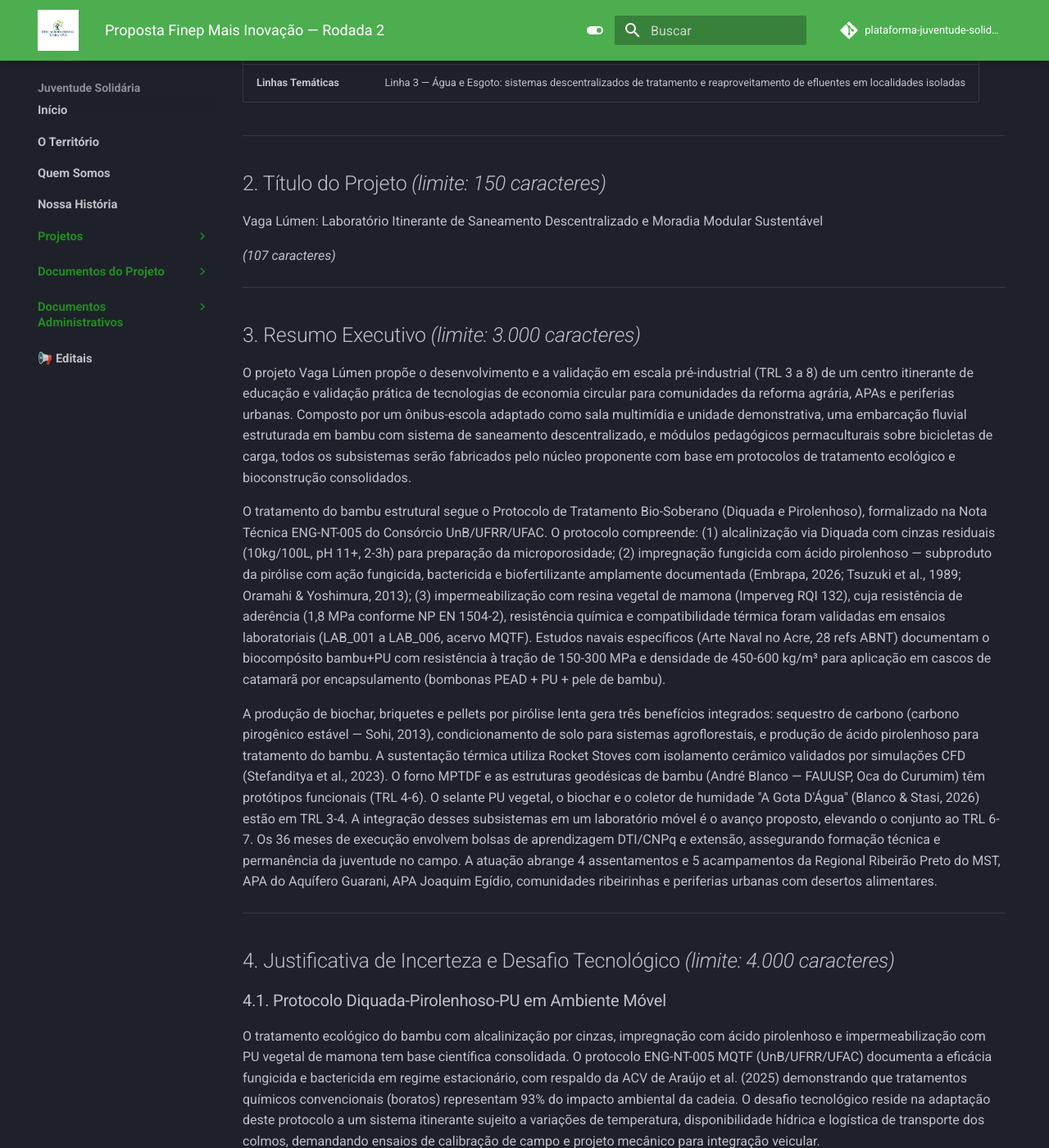
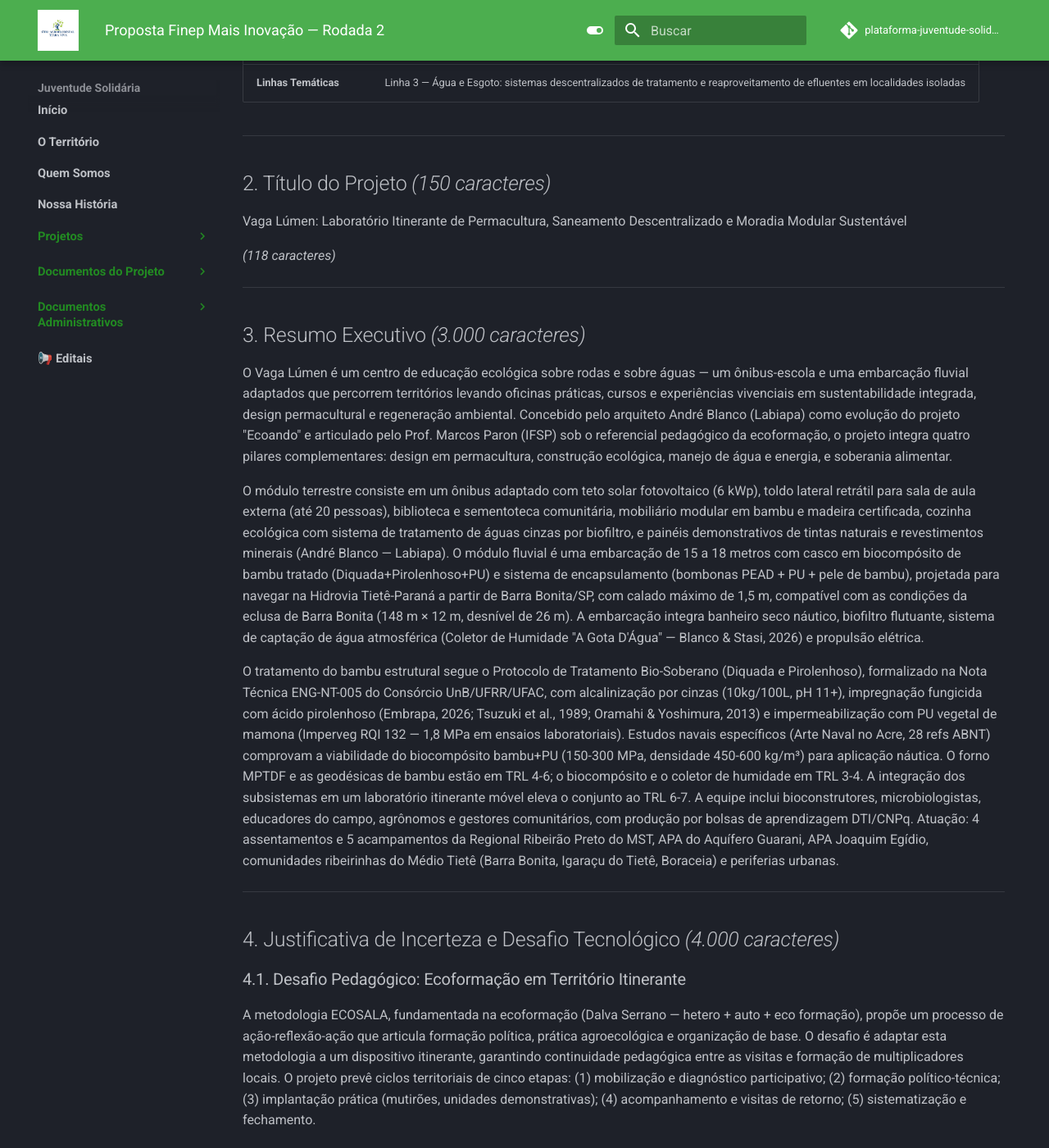
Before and after one commit to takwaratec/plataforma-juventude-solidaria-2026, an MkDocs documentation site: the page built from docs/editais/fundo-vaga-lumen-2026/proposta-final-vaga-lumen.md, in a window 1280 px wide and 1400 px high, scrolled down 491 px. Shown: the whole window at 82% size. Built offline with MkDocs 1.6.1 and Material for MkDocs 9.7.7, drawn with Linux system fonts in a browser that asks for light colours; comment, search, counter and statistics services are not loaded; some of the changed text lies outside the part shown.

Commit message:
Revisao completa: incorpora visao Andre (bioconstrucao, tintas, permacultura), Marcos (ecoformacao) e dados hidrovia Tiete

```diff
--- a/docs/editais/fundo-vaga-lumen-2026/proposta-final-vaga-lumen.md
+++ b/docs/editais/fundo-vaga-lumen-2026/proposta-final-vaga-lumen.md
@@ -2,8 +2,8 @@
 
 **Linhas:** 3 — Água e Esgoto / 4 — Moradia e Espaços Públicos Sustentáveis
 **Modalidade:** Subvenção Econômica — Arranjo Simples
-**Projeto:** Vaga Lúmen — Laboratório Itinerante de Saneamento Descentralizado e Moradia Modular Sustentável
-**Grupo:** ECOSALA — Núcleo Ribeirão Preto
+**Projeto:** Vaga Lúmen — Laboratório Itinerante de Permacultura, Saneamento Descentralizado e Moradia Modular Sustentável
+**Grupo:** ECOSALA — Núcleo Ribeirão Preto / Campinas
 
 ---
 
@@ -12,50 +12,50 @@
 | Campo | Informação |
 |---|---|
 | **Empresa Proponente** | [Cooperativa/Associação local — a definir] |
-| **ICT(s) Participante(s)** | UnB (LaPeCFaS) — tratamento de bambu MPTDF | IFSP Sertãozinho — microbiologia e ensaios mecânicos | IFB Planaltina — educação do campo e bambu | Labiapa/Unicamp — bioconstrução | Embrapa Campinas — produção orgânica e ATER |
+| **ICT(s) Participante(s)** | IFSP Sertãozinho — microbiologia e ensaios mecânicos | UnB (LaPeCFaS) — tratamento de bambu MPTDF | IFB Planaltina — educação do campo | Labiapa/Unicamp — bioconstrução e design permacultural | Embrapa Campinas — produção orgânica e ATER |
 | **Linhas Temáticas** | Linha 3 — Água e Esgoto: sistemas descentralizados de tratamento e reaproveitamento de efluentes em localidades isoladas | Linha 4 — Moradia e Espaços Públicos Sustentáveis: novos materiais leves e sustentáveis para habitação e equipamentos públicos de base comunitária |
 
 ---
 
-## 2. Título do Projeto *(limite: 150 caracteres)*
+## 2. Título do Projeto *(150 caracteres)*
 
-Vaga Lúmen: Laboratório Itinerante de Saneamento Descentralizado e Moradia Modular Sustentável
+Vaga Lúmen: Laboratório Itinerante de Permacultura, Saneamento Descentralizado e Moradia Modular Sustentável
 
-*(107 caracteres)*
+*(118 caracteres)*
 
 ---
 
-## 3. Resumo Executivo *(limite: 3.000 caracteres)*
+## 3. Resumo Executivo *(3.000 caracteres)*
 
-O projeto Vaga Lúmen propõe o desenvolvimento e a validação em escala pré-industrial (TRL 3 a 8) de um centro itinerante de educação e validação prática de tecnologias de economia circular para comunidades da reforma agrária, APAs e periferias urbanas. Composto por um ônibus-escola adaptado como sala multimídia e unidade demonstrativa, uma embarcação fluvial estruturada em bambu com sistema de saneamento descentralizado, e módulos pedagógicos permaculturais sobre bicicletas de carga, todos os subsistemas serão fabricados pelo núcleo proponente com base em protocolos de tratamento ecológico e bioconstrução consolidados.
+O Vaga Lúmen é um centro de educação ecológica sobre rodas e sobre águas — um ônibus-escola e uma embarcação fluvial adaptados que percorrem territórios levando oficinas práticas, cursos e experiências vivenciais em sustentabilidade integrada, design permacultural e regeneração ambiental. Concebido pelo arquiteto André Blanco (Labiapa) como evolução do projeto "Ecoando" e articulado pelo Prof. Marcos Paron (IFSP) sob o referencial pedagógico da ecoformação, o projeto integra quatro pilares complementares: design em permacultura, construção ecológica, manejo de água e energia, e soberania alimentar.
 
-O tratamento do bambu estrutural segue o Protocolo de Tratamento Bio-Soberano (Diquada e Pirolenhoso), formalizado na Nota Técnica ENG-NT-005 do Consórcio UnB/UFRR/UFAC. O protocolo compreende: (1) alcalinização via Diquada com cinzas residuais (10kg/100L, pH 11+, 2-3h) para preparação da microporosidade; (2) impregnação fungicida com ácido pirolenhoso — subproduto da pirólise com ação fungicida, bactericida e biofertilizante amplamente documentada (Embrapa, 2026; Tsuzuki et al., 1989; Oramahi & Yoshimura, 2013); (3) impermeabilização com resina vegetal de mamona (Imperveg RQI 132), cuja resistência de aderência (1,8 MPa conforme NP EN 1504-2), resistência química e compatibilidade térmica foram validadas em ensaios laboratoriais (LAB_001 a LAB_006, acervo MQTF). Estudos navais específicos (Arte Naval no Acre, 28 refs ABNT) documentam o biocompósito bambu+PU com resistência à tração de 150-300 MPa e densidade de 450-600 kg/m³ para aplicação em cascos de catamarã por encapsulamento (bombonas PEAD + PU + pele de bambu).
+O módulo terrestre consiste em um ônibus adaptado com teto solar fotovoltaico (6 kWp), toldo lateral retrátil para sala de aula externa (até 20 pessoas), biblioteca e sementoteca comunitária, mobiliário modular em bambu e madeira certificada, cozinha ecológica com sistema de tratamento de águas cinzas por biofiltro, e painéis demonstrativos de tintas naturais e revestimentos minerais (André Blanco — Labiapa). O módulo fluvial é uma embarcação de 15 a 18 metros com casco em biocompósito de bambu tratado (Diquada+Pirolenhoso+PU) e sistema de encapsulamento (bombonas PEAD + PU + pele de bambu), projetada para navegar na Hidrovia Tietê-Paraná a partir de Barra Bonita/SP, com calado máximo de 1,5 m, compatível com as condições da eclusa de Barra Bonita (148 m × 12 m, desnível de 26 m). A embarcação integra banheiro seco náutico, biofiltro flutuante, sistema de captação de água atmosférica (Coletor de Humidade "A Gota D'Água" — Blanco & Stasi, 2026) e propulsão elétrica.
 
-A produção de biochar, briquetes e pellets por pirólise lenta gera três benefícios integrados: sequestro de carbono (carbono pirogênico estável — Sohi, 2013), condicionamento de solo para sistemas agroflorestais, e produção de ácido pirolenhoso para tratamento do bambu. A sustentação térmica utiliza Rocket Stoves com isolamento cerâmico validados por simulações CFD (Stefanditya et al., 2023). O forno MPTDF e as estruturas geodésicas de bambu (André Blanco — FAUUSP, Oca do Curumim) têm protótipos funcionais (TRL 4-6). O selante PU vegetal, o biochar e o coletor de humidade "A Gota D'Água" (Blanco & Stasi, 2026) estão em TRL 3-4. A integração desses subsistemas em um laboratório móvel é o avanço proposto, elevando o conjunto ao TRL 6-7. Os 36 meses de execução envolvem bolsas de aprendizagem DTI/CNPq e extensão, assegurando formação técnica e permanência da juventude no campo. A atuação abrange 4 assentamentos e 5 acampamentos da Regional Ribeirão Preto do MST, APA do Aquífero Guarani, APA Joaquim Egídio, comunidades ribeirinhas e periferias urbanas com desertos alimentares.
+O tratamento do bambu estrutural segue o Protocolo de Tratamento Bio-Soberano (Diquada e Pirolenhoso), formalizado na Nota Técnica ENG-NT-005 do Consórcio UnB/UFRR/UFAC, com alcalinização por cinzas (10kg/100L, pH 11+), impregnação fungicida com ácido pirolenhoso (Embrapa, 2026; Tsuzuki et al., 1989; Oramahi & Yoshimura, 2013) e impermeabilização com PU vegetal de mamona (Imperveg RQI 132 — 1,8 MPa em ensaios laboratoriais). Estudos navais específicos (Arte Naval no Acre, 28 refs ABNT) comprovam a viabilidade do biocompósito bambu+PU (150-300 MPa, densidade 450-600 kg/m³) para aplicação náutica. O forno MPTDF e as geodésicas de bambu estão em TRL 4-6; o biocompósito e o coletor de humidade em TRL 3-4. A integração dos subsistemas em um laboratório itinerante móvel eleva o conjunto ao TRL 6-7. A equipe inclui bioconstrutores, microbiologistas, educadores do campo, agrônomos e gestores comunitários, com produção por bolsas de aprendizagem DTI/CNPq. Atuação: 4 assentamentos e 5 acampamentos da Regional Ribeirão Preto do MST, APA do Aquífero Guarani, APA Joaquim Egídio, comunidades ribeirinhas do Médio Tietê (Barra Bonita, Igaraçu do Tietê, Boraceia) e periferias urbanas.
 
 ---
 
-## 4. Justificativa de Incerteza e Desafio Tecnológico *(limite: 4.000 caracteres)*
+## 4. Justificativa de Incerteza e Desafio Tecnológico *(4.000 caracteres)*
 
-### 4.1. Protocolo Diquada-Pirolenhoso-PU em Ambiente Móvel
+### 4.1. Desafio Pedagógico: Ecoformação em Território Itinerante
 
-O tratamento ecológico do bambu com alcalinização por cinzas, impregnação com ácido pirolenhoso e impermeabilização com PU vegetal de mamona tem base científica consolidada. O protocolo ENG-NT-005 MQTF (UnB/UFRR/UFAC) documenta a eficácia fungicida e bactericida em regime estacionário, com respaldo da ACV de Araújo et al. (2025) demonstrando que tratamentos químicos convencionais (boratos) representam 93% do impacto ambiental da cadeia. O desafio tecnológico reside na adaptação deste protocolo a um sistema itinerante sujeito a variações de temperatura, disponibilidade hídrica e logística de transporte dos colmos, demandando ensaios de calibração de campo e projeto mecânico para integração veicular.
+A metodologia ECOSALA, fundamentada na ecoformação (Dalva Serrano — hetero + auto + eco formação), propõe um processo de ação-reflexão-ação que articula formação política, prática agroecológica e organização de base. O desafio é adaptar esta metodologia a um dispositivo itinerante, garantindo continuidade pedagógica entre as visitas e formação de multiplicadores locais. O projeto prevê ciclos territoriais de cinco etapas: (1) mobilização e diagnóstico participativo; (2) formação político-técnica; (3) implantação prática (mutirões, unidades demonstrativas); (4) acompanhamento e visitas de retorno; (5) sistematização e fechamento.
 
-### 4.2. Integração Náutica do Biocompósito Bambu+PU
+### 4.2. Desafio Construtivo: Integração de Técnicas de Bioconstrução em Unidade Móvel
 
-O biocompósito bambu tratado + PU vegetal de mamona dispõe de estudos navais específicos (Arte Naval no Acre, 28 referências ABNT) e ensaios laboratoriais de aderência (LAB_001: 1,8 MPa), resistência química (LAB_003), permeabilidade ao vapor (LAB_005) e compatibilidade térmica (LAB_006). O conceito de catamarã por encapsulamento (bombonas PEAD + PU + pele de bambu) está documentado no mesmo acervo. O desafio consiste na validação do biocompósito em ambiente de imersão permanente, névoa salina e esforços dinâmicos de navegação — condições não abrangidas pelos ensaios laboratoriais existentes. O projeto prevê a construção de protótipo em escala 1:1 com ensaios de intemperismo acelerado, flutuação e navegabilidade nas ICTs parceiras.
+O projeto de André Blanco propõe a incorporação de múltiplas técnicas de bioconstrução no ônibus-escola: revestimentos de tintas minerais, mobiliário modular em bambu e madeira certificada, toldo lateral retrátil para expansão de área útil, cozinha ecológica com biofiltro de águas cinzas, e biblioteca/sementoteca integrada ao layout veicular. O desafio é adaptar estas técnicas — originalmente desenvolvidas para construções fixas — a um ambiente veicular sujeito a vibração, variação térmica e restrições de peso e espaço. O projeto prevê prototipagem em escala real no Labiapa (Campinas) antes da aplicação no veículo.
 
-### 4.3. Sistemas Biológicos de Saneamento em Ambiente Móvel
+### 4.3. Desafio Náutico: Biocompósito Bambu+PU em Ambiente Fluvial
 
-O banheiro seco compostável e o biofiltro dinâmico foram validados em unidades fixas. Sua operação em embarcação com vibração mecânica e inclinações requer projeto de amortecimento e ensaios dinâmicos de colonização microbiana.
+O biocompósito bambu tratado + PU vegetal dispõe de estudos navais (Arte Naval no Acre, 28 refs ABNT) e ensaios laboratoriais (LAB_001 a LAB_006 — aderência de 1,8 MPa, resistência química, permeabilidade ao vapor e compatibilidade térmica). O conceito de casco por encapsulamento (bombonas PEAD + PU + pele de bambu) está documentado no acervo MQTF. O desafio é validar este sistema construtivo em escala real nas condições da Hidrovia Tietê-Paraná, considerando navegação em lagos de barragem (profundidade de 2,5 a 30 m), passagem pelas eclusas (desnível de 26 m em Barra Bonita) e atracação em margens com calado reduzido. O projeto prevê a construção de protótipo em escala 1:1 com ensaios de flutuação, estabilidade e navegabilidade.
 
-### 4.4. Contraponto ao Tratamento Químico Convencional
+### 4.4. Desafio Ambiental: Substituição do Tratamento Químico Convencional
 
-O tratamento químico com bórax/CCA gera toxicidade carcinogênica — 93% do impacto ambiental da cadeia (Araújo, 2025), lixiviação de metais, inviabilidade em APAs e dependência de indústria externa. O protocolo proposto (Diquada + Pirolenhoso + PU) opera com toxicidade zero, resíduo incorporável ao solo e insumos de biomassa local, sendo a única alternativa compatível com a APA do Aquífero Guarani onde se situa o Assentamento Mário Lago.
+O tratamento químico com bórax/CCA gera 93% do impacto ambiental da cadeia do bambu (Araújo, 2025), com toxicidade carcinogênica, lixiviação de metais e inviabilidade em APAs. O protocolo Diquada-Pirolenhoso-PU opera com toxicidade zero, resíduo incorporável ao solo e insumos de biomassa local — única alternativa compatível com a APA do Aquífero Guarani.
 
-### 4.5. Biochar, Bioenergia e Créditos de Carbono
+### 4.5. Área de Atuação e Logística Fluvial
 
-A pirólise de biomassa gera biochar (condicionador de solo e meio filtrante), ácido pirolenhoso (fungicida, biofertilizante, biodefensivo) e bioenergia (briquetes, pellets, gás de síntese) com poder calorífico de 4.500-6.200 kcal/kg. O biochar viabiliza créditos de carbono por sequestro de carbono pirogênico (Sohi, 2013), agregando sustentabilidade financeira ao projeto.
+A Hidrovia Tietê-Paraná oferece 2.400 km de vias navegáveis, sendo ~800 km no Rio Tietê entre Barra Bonita e a foz, com 6 eclusas (Barra Bonita, Bariri, Ibitinga, Promissão, Nova Avanhandava, Três Irmãos). Os rios Pardo e Mogi-Guaçu, próximos a Ribeirão Preto, não são navegáveis para embarcações de médio porte. A base operacional fluvial será Barra Bonita (km 120 da hidrovia), que já dispõe de infraestrutura turística e portuária, com atuação nos 4 assentamentos e 5 acampamentos da Regional Ribeirão Preto acessíveis por via rodoviária.
 
 ---
 
@@ -63,18 +63,18 @@
 
 | Item | Descrição | Valor (R$) |
 |---|---|---|
-| Chassis de ônibus elétrico/híbrido novo | Aquisição e adaptação construtiva pelo grupo (revestimentos ecológicos, marcenaria em bambu, sistema de reuso de águas cinzas) | 1.200.000 |
-| Embarcação fluvial | Casco náutico 12m em bambu tratado (Diquada+Pirolenhoso+PU) com propulsão elétrica | 450.000 |
-| Módulos de saneamento náutico | Banheiro seco, biofiltro flutuante, dessalinizador por gravidade | 90.000 |
-| Sistema solar fotovoltaico | Painéis semiflexíveis 6 kWp, inversores, baterias | 180.000 |
-| Bicicletas cargueiras elétricas | 3 unidades com baú pedagógico | 36.000 |
-| Ensaios de P&D (ICTs) | Caracterização mecânica bambu, análises de água, ensaios intemperismo, colonização microbiana | 350.000 |
-| Bolsas de aprendizagem e formação técnica | DTI/CNPq, EXT, bolsistas de extensão (Lei 10.973/2004 — Lei de Inovação) | 850.000 |
-| Insumos de bioconstrução e logística | Sementes, ferramentas, transporte, hospedagem | 320.000 |
-| Taxas administrativas e seguros | Seguros náutico/terrestre, taxas regulatórias, PI | 150.000 |
-| **Total** | | **3.626.000** |
+| Chassis de ônibus elétrico/híbrido | Aquisição e adaptação construtiva: toldo retrátil, mobiliário modular bambu, biblioteca/sementoteca, cozinha ecológica, tintas minerais, sistema de reuso de águas cinzas | 1.200.000 |
+| Embarcação fluvial (15-18 m) | Casco biocompósito bambu+PU (encapsulamento PEAD+PU+bambu), propulsão elétrica, painéis solares, banheiro seco náutico, biofiltro flutuante, coletor de humidade | 550.000 |
+| Prototipagem e ensaios (bioconstrução) | Construção de protótipo do módulo habitacional no Labiapa, testes de tintas minerais e mobiliário modular | 180.000 |
+| Ensaios de P&D (ICTs) | Caracterização mecânica bambu, intemperismo acelerado, ensaios de flutuação, colonização microbiana de biofiltros | 350.000 |
+| Sistema solar fotovoltaico | Painéis semiflexíveis 6 kWp, inversores, baterias (ônibus + embarcação) | 180.000 |
+| Bicicletas cargueiras elétricas | 3 unidades com baú pedagógico para módulos permaculturais | 36.000 |
+| Bolsas de aprendizagem | DTI/CNPq, EXT, bolsistas de extensão (Lei 10.973/2004) | 850.000 |
+| Insumos e logística | Sementes, ferramentas, tintas, fibras, transporte, hospedagem, alimentação das brigadas | 320.000 |
+| Taxas administrativas e seguros | Seguros náutico/terrestre, taxas regulatórias, Capitania dos Portos, PI | 150.000 |
+| **Total** | | **3.816.000** |
 
-*Valor mínimo exigido: R$ 5.000.000. Para atingi-lo: incluir 2º ônibus-escola (R$ 1.200.000 = R$ 4.826.000) ou replicar as unidades móveis para segunda bacia hidrográfica, ou ainda adicionar módulo de produção de briquetes e pellets para bioenergia comunitária (R$ 350.000) e programa de bolsas complementar (R$ 450.000).*
+*Valor mínimo: R$ 5.000.000. Complemento: 2º ônibus (R$ 1.200.000) ou módulo de briquetes/pellets (R$ 350.000) + bolsas complementares (R$ 450.000).*
 
 ---
 
@@ -82,18 +82,18 @@
 
 | Nome | Formação | Instituição | Função |
 |---|---|---|---|
-| Marcos Eduardo Paron | Agronomia (UFLA), Doutor em Microbiologia do Solo | IFSP Sertãozinho | Coordenação técnica, microbiologia de biofiltros |
-| André Blanco | Arquitetura e Urbanismo (PUC Campinas) | Labiapa / CAU | Projeto construtivo, bioconstrução, geodésicas |
-| Vicente de Paulo Borges | Agronomia (UFLA), Doutor Educação do Campo | IFB Planaltina | MPTDF, educação do campo |
+| Marcos Eduardo Paron | Agronomia (UFLA), Doutor Microbiologia do Solo | IFSP Sertãozinho | Coordenação, ecoformação, microbiologia de biofiltros, plantas medicinais |
+| André Blanco | Arquitetura e Urbanismo (PUC Campinas) | Labiapa / CAU | Bioconstrução, geodésicas, tintas minerais, design permacultural, projeto construtivo do ônibus e embarcação |
+| Vicente de Paulo Borges | Agronomia (UFLA), Doutor Educação do Campo | IFB Planaltina | MPTDF, educação do campo, formação de multiplicadores |
 | Gisele Freitas Vilela | Agronomia (UFLA) | Embrapa Campinas | Produção orgânica, ATER, Organoteca |
-| Joaquim Lauro Sando | Engenheiro Agrônomo | MST Regional Ribeirão Preto | Articulação territorial |
+| Joaquim Lauro Sando | Engenheiro Agrônomo | MST Regional RP | Articulação territorial, segurança alimentar |
 | Murillo Miguel | Desenvolvedor web | Coletivo Terra Viva | Operação de campo, logística |
-| Raphaela Palma | Nutrição + Psicologia, Mestre Saúde Pública (USP) | Coletivo Terra Viva | Saúde Integral, desertos alimentares |
+| Raphaela Palma | Nutrição + Psicologia, Mestre Saúde Pública | Coletivo Terra Viva | Saúde Integral, desertos alimentares |
 | Luci Okino | Gestão comunitária | Estação Luz | Espaço físico, articulação local |
-| Henrique Bueno | Direito, TI | Estação Luz | Gestão administrativa |
-| Luis Felipe Araujo | Arquitetura e Urbanismo | Labiapa | Projeto complementar |
+| Henrique Bueno | Direito, TI | Estação Luz | Gestão administrativa, licitações |
+| Luis Felipe Araujo | Arquitetura e Urbanismo | Labiapa | Projeto complementar, CAD |
 
-Fichas completas em: `github.com/takwaratec/Analises-e-escrita-cientifica/docs/analyses/ecosala/`
+Fichas completas: `github.com/takwaratec/Analises-e-escrita-cientifica/docs/analyses/ecosala/`
 
 ---
 
@@ -102,41 +102,43 @@
 | Fase | Atividades | Período | Valor (R$) |
 |---|---|---|---|
 | **1 — Implantação** | Aquisição de chassis, formação de bolsistas, mobilização territorial, compra de insumos | Mês 1-6 | 1.200.000 |
-| **2 — Fabricação** | Construção do ônibus-escola, embarcação, módulos de saneamento, sistema solar | Mês 7-18 | 1.500.000 |
-| **3 — Ensaios e Validação** | Ensaios de intemperismo, testes de navegação, validação de biofiltros, calibração de biofertilizantes | Mês 13-24 | 450.000 |
-| **4 — Operação Itinerante** | 12 meses de atuação nos 9 territórios, formação de multiplicadores, sistematização | Mês 19-30 | 350.000 |
-| **5 — Consolidação** | Sistematização, publicações, prestação de contas, plano de continuidade | Mês 31-36 | 126.000 |
+| **2 — Fabricação** | Protótipo Labiapa, adaptação do ônibus (toldo, mobiliário, cozinha), construção da embarcação, sistema solar | Mês 7-18 | 1.500.000 |
+| **3 — Ensaios** | Intemperismo, navegabilidade, biofiltros, calibração de biofertilizantes, validação pedagógica | Mês 13-24 | 450.000 |
+| **4 — Operação** | 12 meses de itinerância nos 9 territórios + Hidrovia Tietê | Mês 19-30 | 350.000 |
+| **5 — Consolidação** | Sistematização, publicações, prestação de contas | Mês 31-36 | 126.000 |
 
 ---
 
 ## 8. Bibliografia
 
-ARAUJO, L. M. et al. Life cycle assessment of artisanal bamboo pole production in the Brazilian Amazon. *Brazilian Journal of Science*, v. 4, n. 4, 2025. DOI: 10.14295/bjs.v4i4.719.
+ARAUJO, L. M. et al. Life cycle assessment of artisanal bamboo pole production. *Brazilian Journal of Science*, v. 4, n. 4, 2025. DOI: 10.14295/bjs.v4i4.719.
 
-Consórcio UnB/UFRR/UFAC. Nota Técnica ENG-NT-005: Protocolo de Tratamento Bio-Soberano (Diquada e Pirolenhoso). Projeto Mulheres Que Tecem a Floresta (MQTF), 2025.
+BLANCO, A.; STASI, G. Coletor de Humidade "A Gota D'Água". Escola de Engenharia Central, Piracicaba, 2026.
 
-Consórcio UnB/UFRR/UFAC. LAB_001 a LAB_006: Ensaios laboratoriais de aderência, resistência química, permeabilidade e compatibilidade térmica do Imperveg RQI 132. Acervo MQTF, 2025.
+BLANCO, A. et al. Oca do Curumim: estrutura de bambu para educação infantil. Sesc / Ambiente Total, 2026.
 
-Consórcio UnB/UFRR/UFAC. RES_triagem-naval-ribeirinhos: Estudo Arte Naval no Acre (28 refs ABNT). Acervo MQTF, 2026.
+Consórcio UnB/UFRR/UFAC. ENG-NT-005: Protocolo de Tratamento Bio-Soberano (Diquada e Pirolenhoso). MQTF, 2025.
 
-MACHADO, E. L. et al. Extrato Pirolenhoso na Agricultura e em Sistemas Agroindustriais: Revisão. *Embrapa*, 2026. DOI: 10.66104/3dxs6j66.
+Consórcio UnB/UFRR/UFAC. LAB_001 a LAB_006: Ensaios de aderência, resistência química, permeabilidade e compatibilidade térmica. MQTF, 2025.
 
-TSUZUKI, E. et al. Effect of pyroligneous acid on the growth of rice plants. *Japanese Journal of Crop Science*, v. 58, n. 4, p. 592-597, 1989.
+Consórcio UnB/UFRR/UFAC. RES_triagem-naval-ribeirinhos: Arte Naval no Acre (28 refs ABNT). MQTF, 2026.
 
-ORAMAHI, H. A.; YOSHIMURA, T. Antifungal and antitermitic activities of wood vinegar from tropical woods. *Journal of Wood Science*, v. 59, p. 344-350, 2013.
+MACHADO, E. L. et al. Extrato Pirolenhoso na Agricultura: Revisão. *Embrapa*, 2026. DOI: 10.66104/3dxs6j66.
+
+TSUZUKI, E. et al. Effect of pyroligneous acid on rice plant growth. *Japanese Journal of Crop Science*, v. 58, n. 4, p. 592-597, 1989.
+
+ORAMAHI, H. A.; YOSHIMURA, T. Antifungal activities of wood vinegar from tropical woods. *Journal of Wood Science*, v. 59, p. 344-350, 2013.
 
 CLARO NETO, S. Caracterizações físico-químicas de PU de mamona. 1997. Tese — USP São Carlos.
 
 SILVA, R. V. Compósito de resina PU de mamona e fibras vegetais. 2003. Tese — USP São Carlos.
 
-SOHI, S. Pyrolysis bioenergy with biochar: carbon sequestration and renewable energy. *GCB Bioenergy*, v. 5, n. 2, p. 141-154, 2013.
+SOHI, S. Pyrolysis bioenergy with biochar. *GCB Bioenergy*, v. 5, n. 2, p. 141-154, 2013.
 
 STEFANDITYA et al. CFD simulations of rocket stove thermal efficiency. 2023.
 
-BLANCO, A.; STASI, G. Coletor de Humidade "A Gota D'Água". Escola de Engenharia Central, Piracicaba, 2026.
+BRASIL. Lei n. 10.973/2004 — Lei de Inovação. Lei n. 10.097/2000 — Lei da Aprendizagem.
 
-BRASIL. Lei n. 10.973/2004 — Lei de Inovação. Dispõe sobre incentivos à inovação e à pesquisa científica e tecnológica.
+Fichas da equipe: `github.com/takwaratec/Analises-e-escrita-cientifica/docs/analyses/ecosala/`
 
-Fichas da equipe ECOSALA: `github.com/takwaratec/Analises-e-escrita-cientifica/docs/analyses/ecosala/`
-
-Repositório de protocolos abertos: `github.com/takwaratec/Mulheres-Tecem-Amazonia_Clone`
+Protocolos abertos: `github.com/takwaratec/Mulheres-Tecem-Amazonia_Clone`
```
